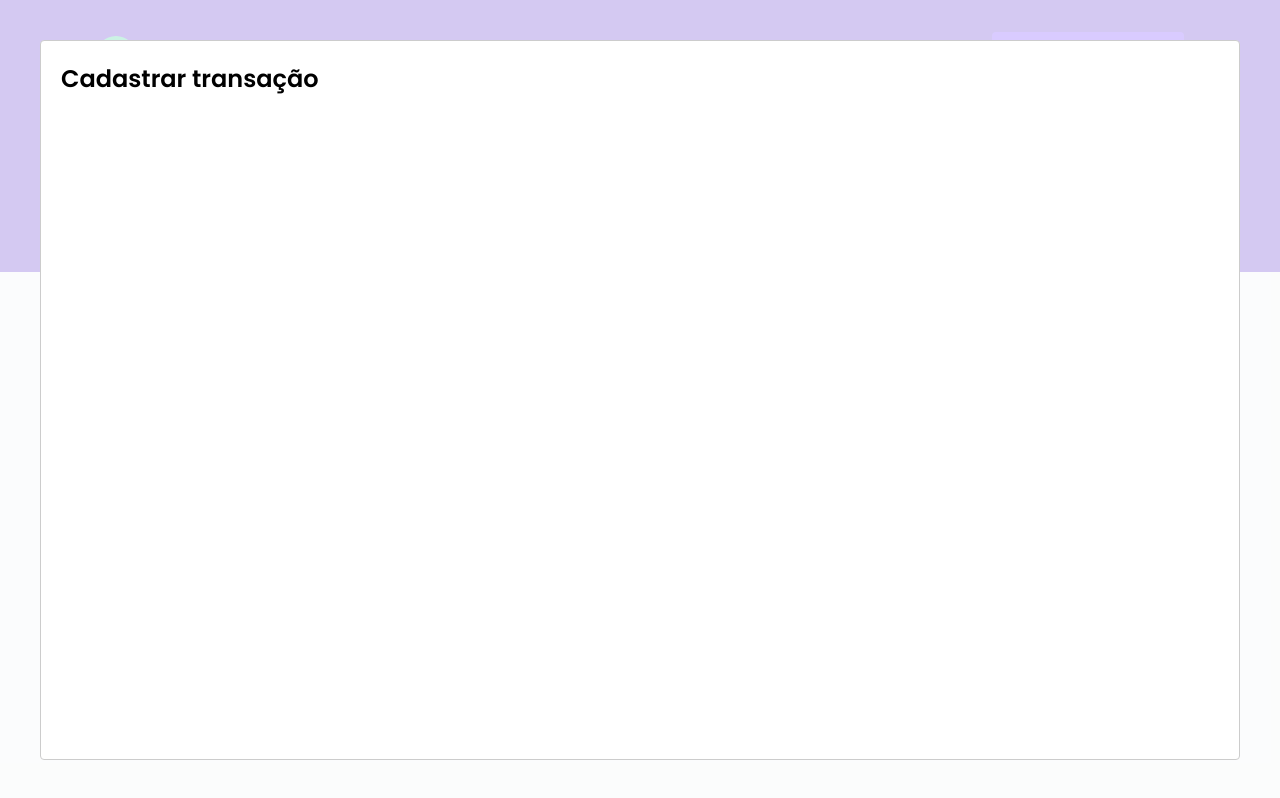
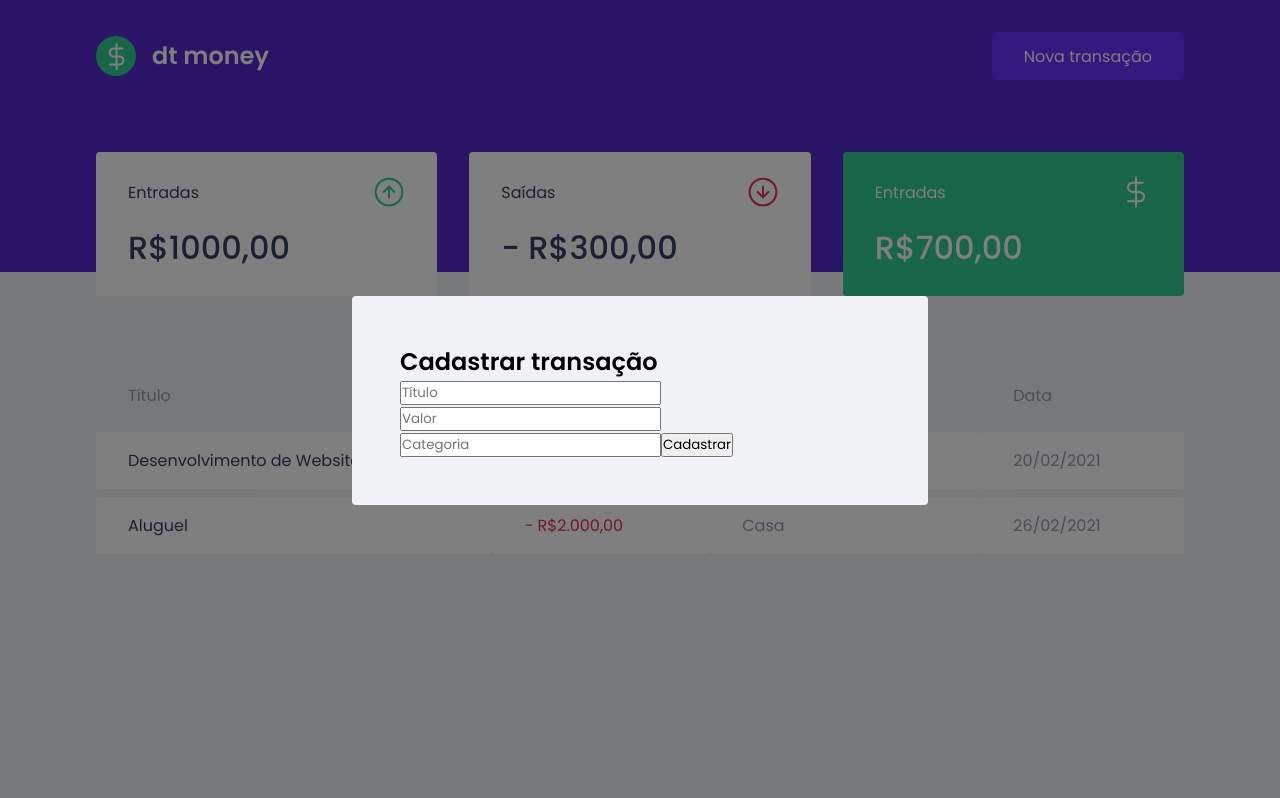
Before and after one commit to pedroigor66/ignite_reactjs_pimoney, a React (Create React App) app: page / in a window 1280 px wide. Both pictures are taken after a click on the button "Nova transação". Built offline with nearby package versions, Linux system fonts and the light colour scheme; no server answers; what miragejs would draw is missing.

Commit message:
Part 4.3 - Overwriting modal styling with classes and initial styling

```diff
--- a/src/components/NewTransactionModal/index.tsx
+++ b/src/components/NewTransactionModal/index.tsx
@@ -1,4 +1,5 @@
 import Modal from "react-modal";
+import { Container } from "./styles";
 
 interface NewTransactionModalProps {
   isOpen: boolean;
@@ -10,8 +11,21 @@
   onRequestClose,
 }: NewTransactionModalProps) {
   return (
-    <Modal isOpen={isOpen} onRequestClose={onRequestClose}>
-      <h2>Cadastrar transação</h2>
+    <Modal
+      isOpen={isOpen}
+      onRequestClose={onRequestClose}
+      overlayClassName='react-modal-overlay'
+      className='react-modal-content'
+    >
+      {/* Container is actually a styled form */}
+      <Container>
+        <h2>Cadastrar transação</h2>
+        <input placeholder='Título' />
+        <input type='number' placeholder='Valor' />
+        <input placeholder='Categoria' />
+
+        <button type='submit'>Cadastrar</button>
+      </Container>
     </Modal>
   );
 }
--- a/src/components/NewTransactionModal/styles.ts
+++ b/src/components/NewTransactionModal/styles.ts
@@ -1,3 +1,3 @@
 import styled from "styled-components";
 
-export const Container = styled.div``;
+export const Container = styled.form``;
--- a/src/styles/global.ts
+++ b/src/styles/global.ts
@@ -56,4 +56,28 @@
     opacity: 0.6;
     cursor: not-allowed;
   }
+
+  .react-modal-overlay {
+    background: rgba(0, 0, 0, 0.5);
+
+    position: fixed;
+    top: 0;
+    bottom: 0;
+    right: 0;
+    left: 0;
+
+    display: flex;
+    align-items: center;
+    justify-content: center;
+  }
+
+  .react-modal-content {
+    width: 100%;
+    max-width: 576px;
+    background: var(--background);
+    padding: 3rem;
+    position: relative;
+    border-radius: 0.25rem;
+  }
+
 `;
```
